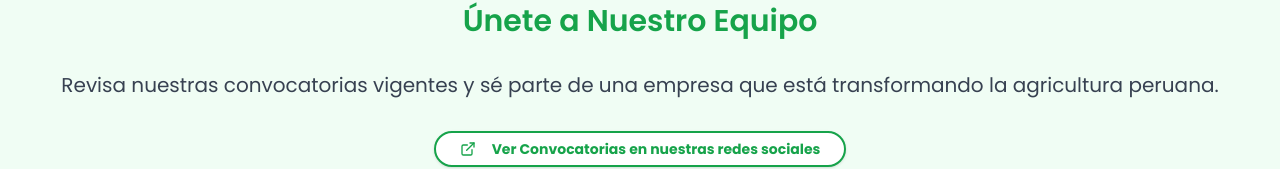
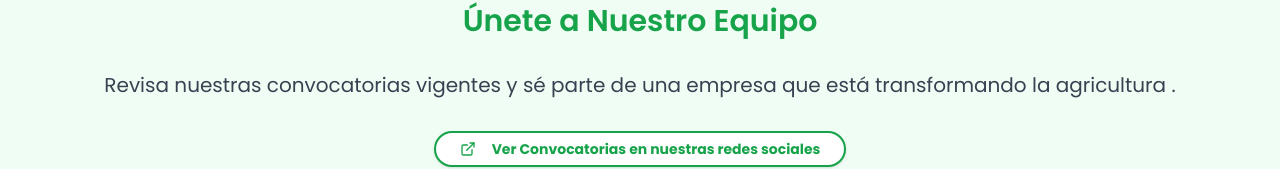
Before and after one commit to rafagarfield/acidep, a Next.js app: page /hiring in a window 1280 px wide. Shown: the part 1026-1195 px from the top of the page. Built offline with nearby package versions, Linux system fonts and the light colour scheme; no server answers; the database is empty.

Commit message:
Update Hiring component description for clarity

```diff
--- a/src/components/Hiring/Hiring.jsx
+++ b/src/components/Hiring/Hiring.jsx
@@ -110,7 +110,7 @@ export default function Hiring() {
             </h2>
             <p className="text-xl mb-8 text-gray-700">
               Revisa nuestras convocatorias vigentes y sé parte de una empresa
-              que está transformando la agricultura peruana.
+              que está transformando la agricultura .
             </p>
             <Link
               href="https://www.facebook.com/Acidep.pe/"
```
